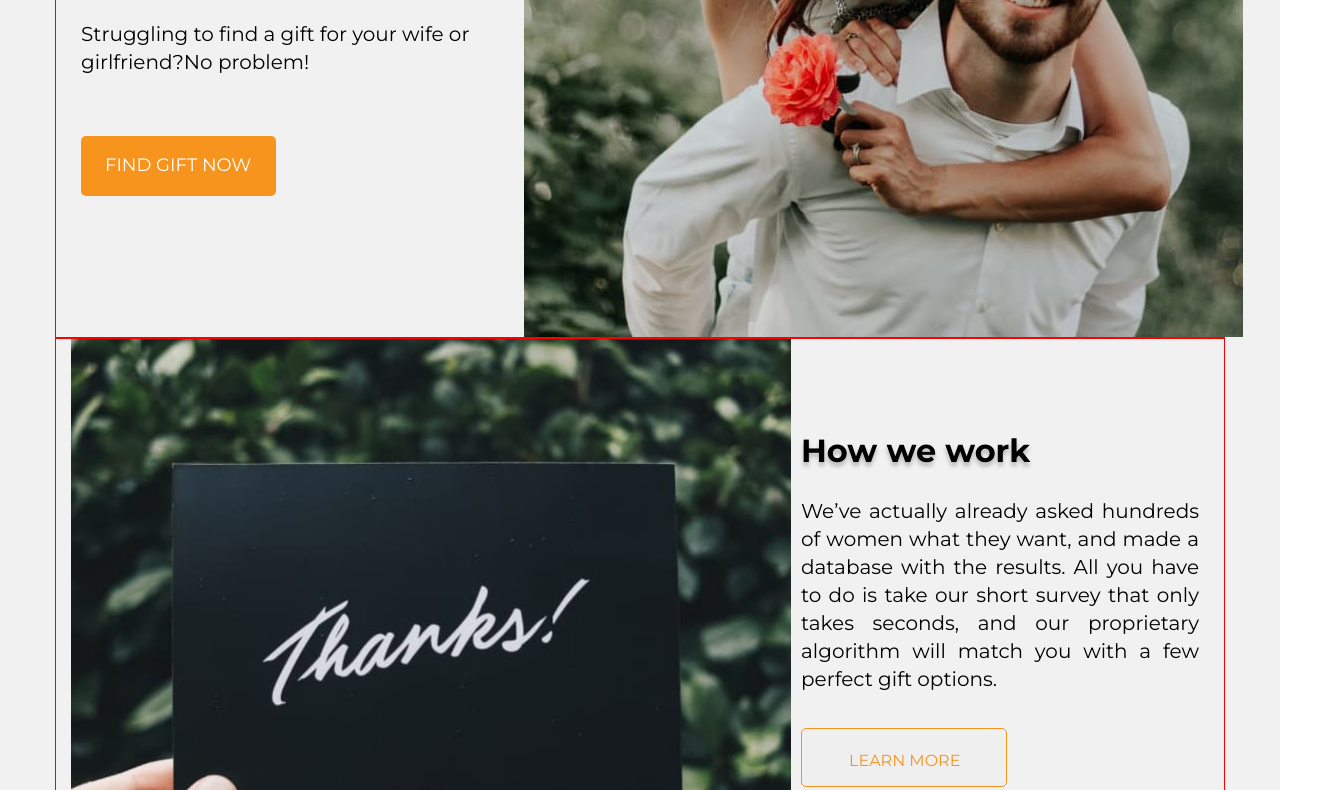
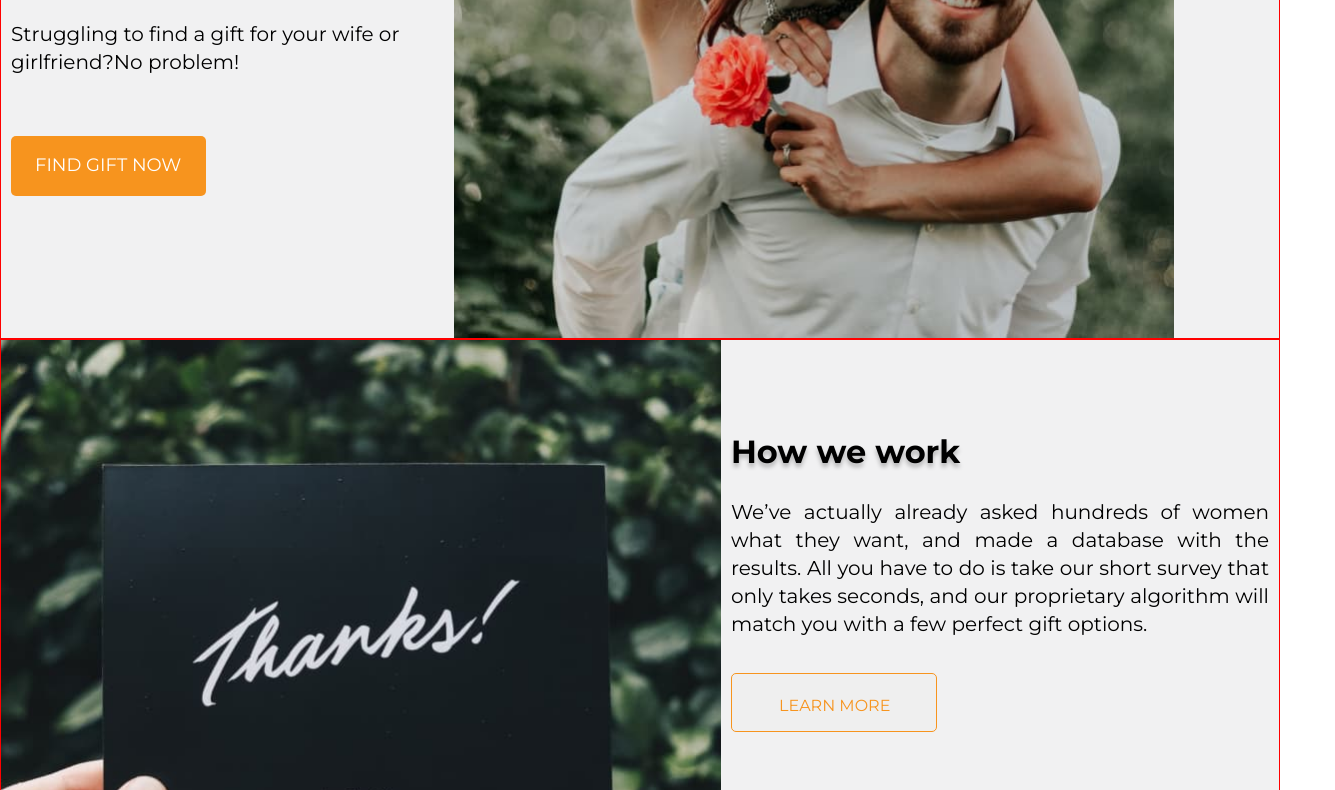
Before and after one commit to ViktoriiaYakymovych/Free-bie, a plain HTML site: page index.html in a window 1280 px wide. Shown: the part 483-1273 px from the top of the page, 1335 px wide, since content can reach past the window. Drawn offline with nearby package versions, Linux system fonts and the light colour scheme.

Commit message:
коригує розмір контейнера

```diff
--- a/css/styles.css
+++ b/css/styles.css
@@ -33,9 +33,7 @@ img {
 .container {
     border: 1px solid red;
 
-    max-width: 1170px;
-    padding-left: 15px;
-    padding-right: 15px;
+    max-width: 1440px;
     margin: 0 auto;
 }
 
```
